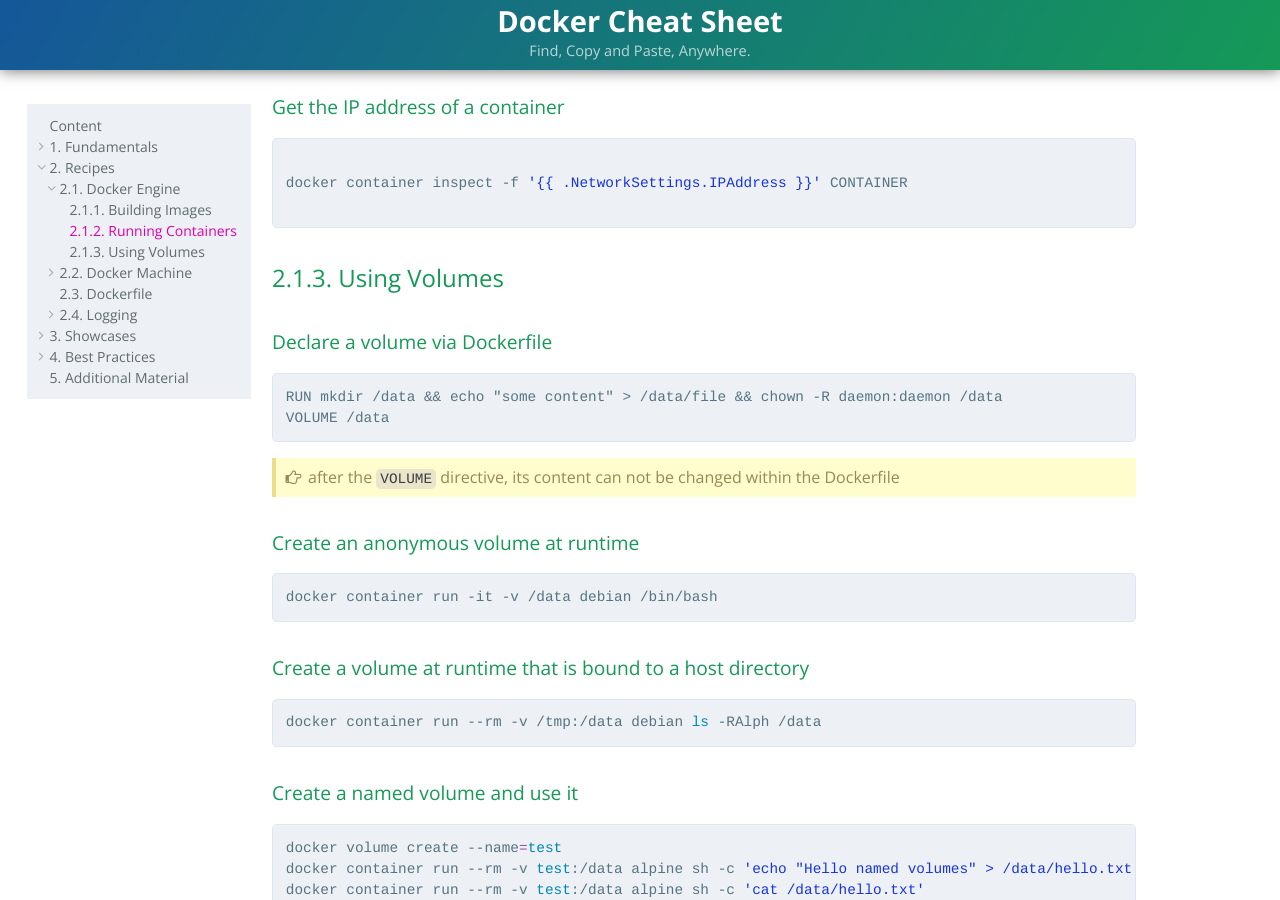
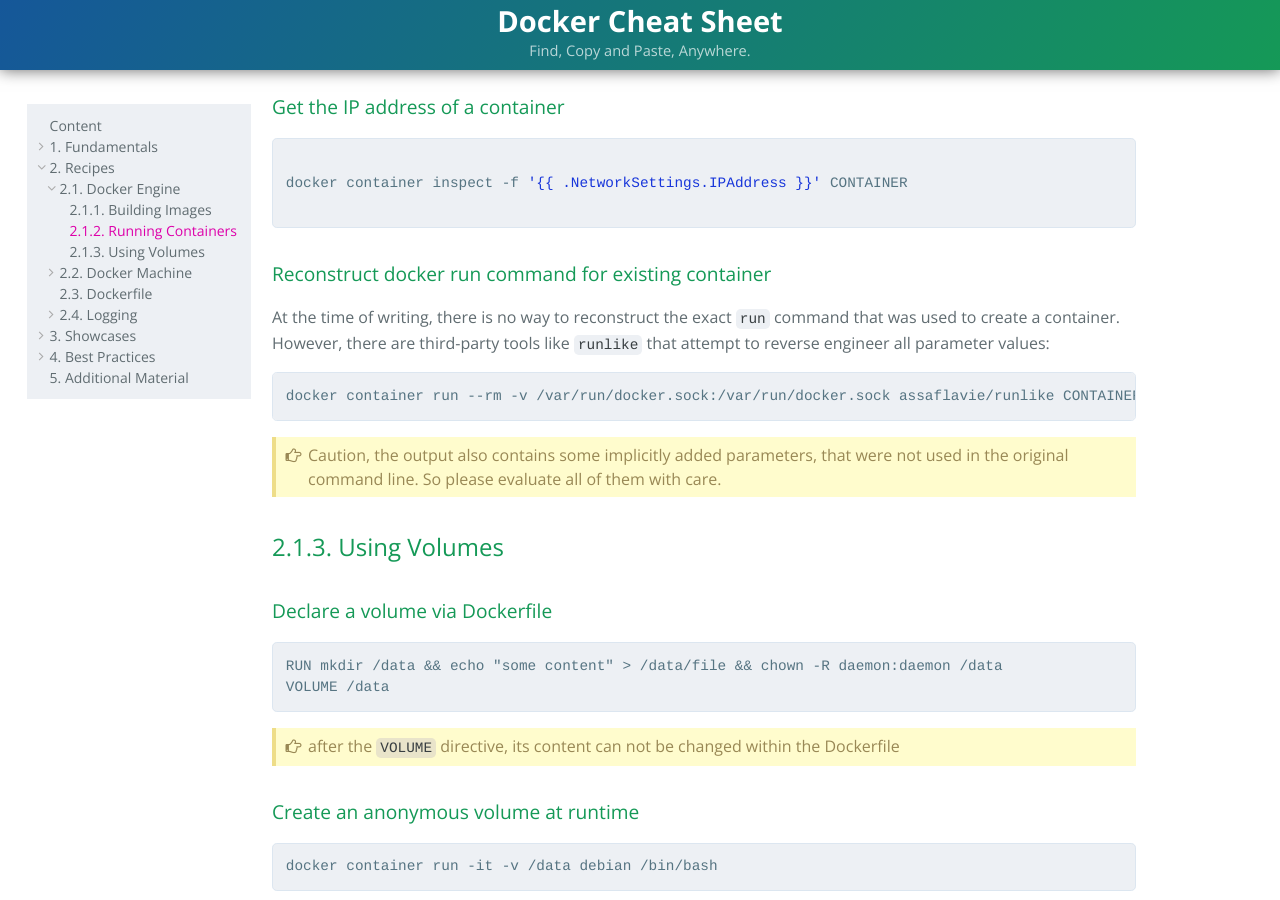
Before and after one commit to JensPiegsa/docker-cheat-sheet, a Jekyll site: the page built from index.md, in a window 1280 px wide and 900 px high, scrolled down 5754 px. Built offline with Jekyll 4.4.1, drawn with Linux system fonts in a browser that asks for light colours.

Commit message:
how to reverse engineer docker run command

````diff
--- a/index.md
+++ b/index.md
@@ -261,6 +261,17 @@
 docker container inspect -f '{{ .NetworkSettings.IPAddress }}' CONTAINER
 {% endraw %}
 ```
+
+#### Reconstruct docker run command for existing container
+
+At the time of writing, there is no way to reconstruct the exact `run` command that was used to create a container. However, there are third-party tools like `runlike` that attempt to reverse engineer all parameter values:
+
+```sh
+docker container run --rm -v /var/run/docker.sock:/var/run/docker.sock assaflavie/runlike CONTAINER
+```
+
+{: .note}
+Caution, the output also contains some implicitly added parameters, that were not used in the original command line. So please evaluate all of them with care.
 
 ### 2.1.3. Using Volumes
 
````
